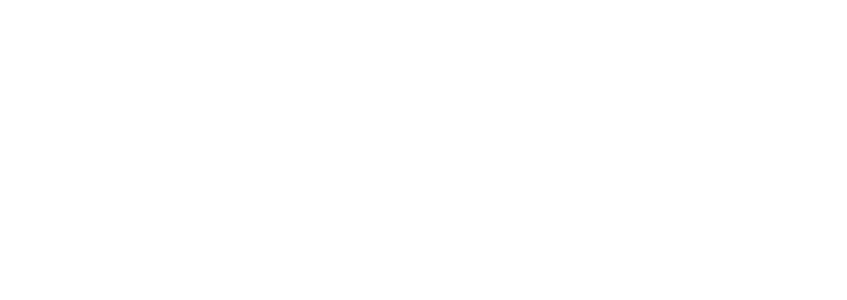
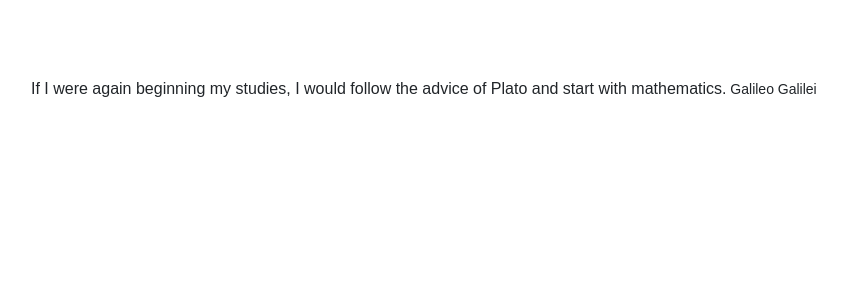
Before and after one commit to Rocio01/math-magicians-app, a React (Create React App) app: page /quote in a window 1280 px wide. Shown: the top 300 px of the page, without its empty margins (353-1200 px from the left). Built offline with nearby package versions, Linux system fonts and the light colour scheme.

Commit message:
Add React Router library, routes

```diff
--- a/src/components/Calculator.js
+++ b/src/components/Calculator.js
@@ -1,6 +1,8 @@
 import React, { useState } from 'react';
 import { Route, Switch } from 'react-router-dom';
 import calculate from '../logic/calculate';
+import Home from '../pages/Home';
+import Quote from '../pages/Quote';
 
 const Calculator = () => {
   const [state, setState] = useState({ total: '0', next: null, operation: null });
@@ -9,6 +11,7 @@ const Calculator = () => {
     setState(calculate(state, e.target.innerText));
   };
   return (
+    <Switch>
       <Route exact path="/">
         <div className="calculator row align-items-center">
           <div className="result float-right">
@@ -47,6 +50,13 @@ const Calculator = () => {
           </div>
         </div>
       </Route>
+      <Route exact path="/home">
+        <Home />
+      </Route>
+      <Route exact path="/quote">
+        <Quote />
+      </Route>
+    </Switch>
   );
 };
 export default Calculator;
```
Lines whose indentation alone changed are shown as unchanged.
